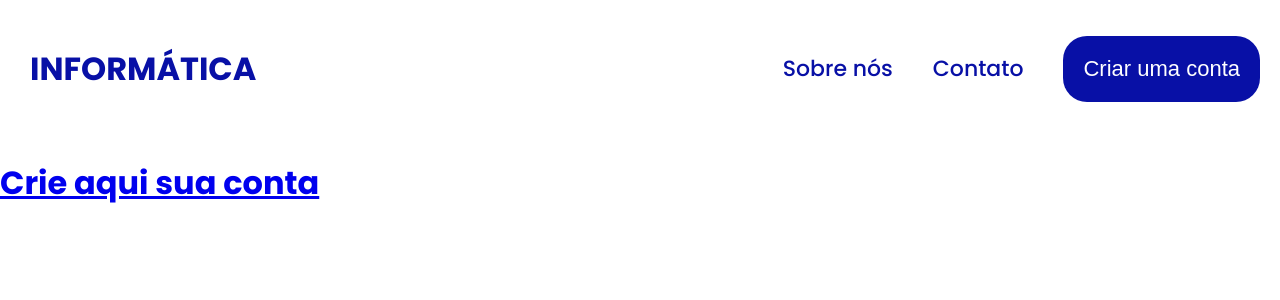
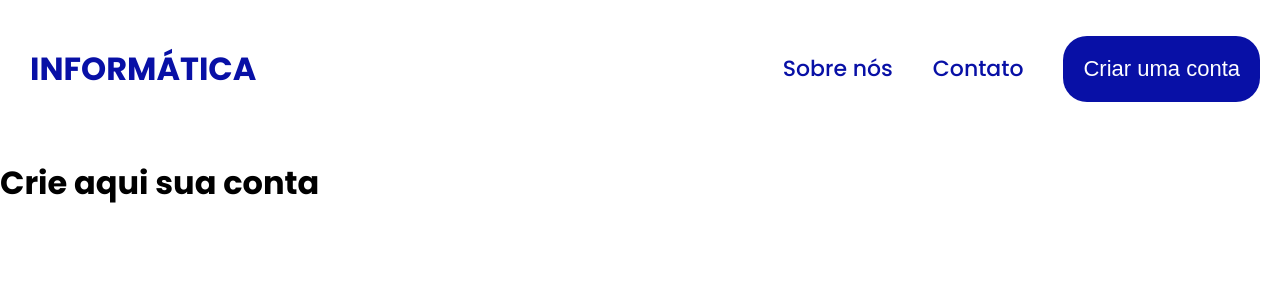
Before and after one commit to ClaraChavess/siteCursos, a React (Create React App) app: page /criar-conta in a window 1280 px wide. Shown: the top 300 px of the page. Built offline with nearby package versions, Linux system fonts and the light colour scheme.

Commit message:
tirando tag link dos arquivos

```diff
--- a/src/App.js
+++ b/src/App.js
@@ -5,6 +5,7 @@ import SobreNos from './components/SobreNos';
 import Contato from './components/Contato';
 import Home from './Home';
 import { BrowserRouter, Route, Routes, Router,Link } from 'react-router-dom';
+
 
 
 function App() {
--- a/src/Home.jsx
+++ b/src/Home.jsx
@@ -5,7 +5,6 @@ function Home(){
     return(
 <div class="home">
     <Link to='/'>
-
     <main>
         <aside>
             <h2>Descubra nossos </h2>
@@ -27,6 +26,7 @@ function Home(){
             <img id="menina" src="imagens/garota.png" alt="garota no note"></img>
         </article>
     </main>
+
     </Link>
 
 </div>
--- a/src/components/Contato.jsx
+++ b/src/components/Contato.jsx
@@ -1,10 +1,10 @@
 import React from "react";
-import { Link } from "react-router-dom";
+
 
 function Contato(){
     return(
 <div class="contato">
-    <Link to='contato'><h1 class="titulo">Nosso contato</h1></Link>
+<h1 class="titulo">Nosso contato</h1>
 
 </div>
 
--- a/src/components/CriarConta.jsx
+++ b/src/components/CriarConta.jsx
@@ -1,10 +1,9 @@
 import React from "react";
-import { Link } from "react-router-dom";
 
 function CriarConta(){
     return(
 <div class="conta">
-    <Link to='criar-conta'><h1>Crie aqui sua conta</h1></Link>
+    <h1>Crie aqui sua conta</h1>
 </div>
 
 )
--- a/src/components/SobreNos.jsx
+++ b/src/components/SobreNos.jsx
@@ -1,16 +1,14 @@
 import React from "react";
-import { Link } from "react-router-dom";
+
 
 function SobreNos(){
     return(
 <div class="conteudo">
-    <Link to='sobre-nos'>
     <h1 class="titulo">Sobre nós</h1>
         <p>
         Somos apaixonados por tecnologia e comprometidos em capacitar pessoas de todas as idades e níveis de conhecimento a explorarem o universo da informática de maneira prática e acessível.
 
         Nosso objetivo é transformar o aprendizado em uma experiência leve, envolvente e eficaz. Oferecemos cursos que abrangem desde os fundamentos da computação até habilidades avançadas, sempre acompanhando as tendências do mercado e as inovações tecnológicas.</p>
-       </Link>
        </div>
 
 
```
